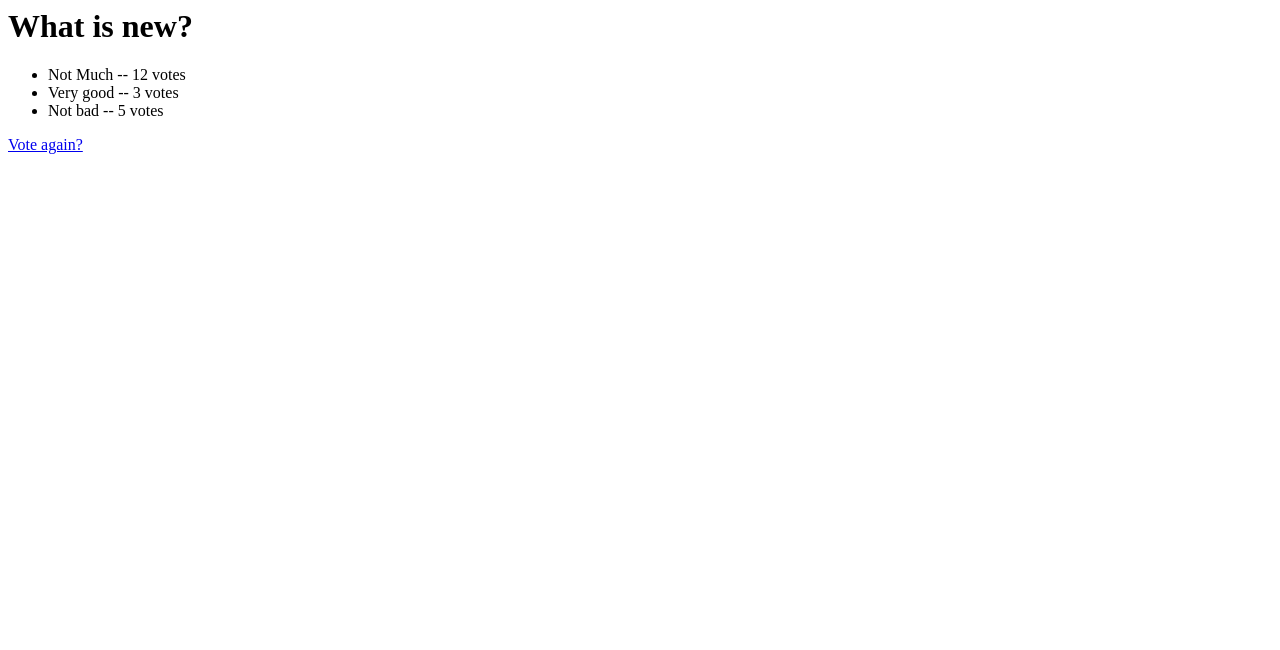
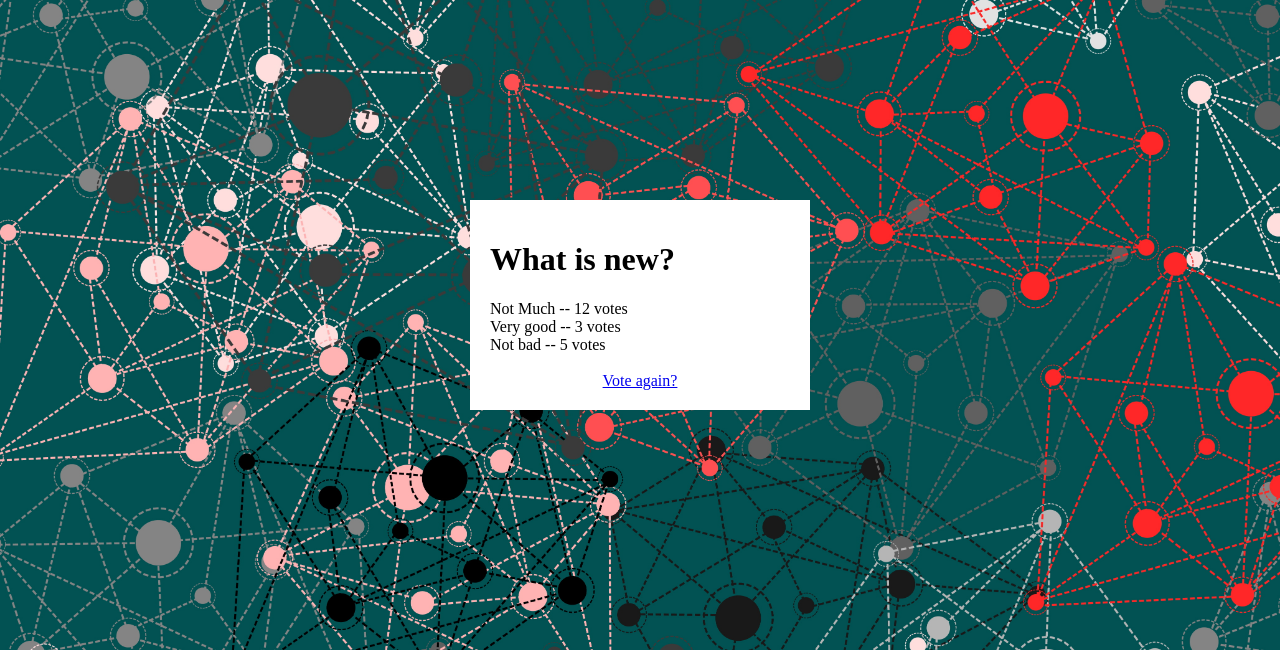
Before and after one commit to azizcruz/getstarted_project_django, a Django app: page /polls/1/results/ in a window 1280 px wide. Shown: the top 650 px of the page. Run offline with Django 3.2, Linux system fonts and the light colour scheme; data comes from the database, SQL or seed files in the repository; both versions use the stored data as it was after the commit.

Commit message:
final project

```diff
--- a/mysite/settings.py
+++ b/mysite/settings.py
@@ -55,7 +55,7 @@ ROOT_URLCONF = 'mysite.urls'
 TEMPLATES = [
     {
         'BACKEND': 'django.template.backends.django.DjangoTemplates',
-        'DIRS': [],
+        'DIRS': [os.path.join(BASE_DIR, 'templates')],
         'APP_DIRS': True,
         'OPTIONS': {
             'context_processors': [
--- a/polls/static/polls/style.css
+++ b/polls/static/polls/style.css
@@ -14,13 +14,13 @@ body {
 .polls-wrapper {
     background-color: #fff;
     padding: 20px;
-    margin: 20px;
-    display: inline-block;
+    display: block;
+    margin: 200px auto;
+    width: 300px;
 }
 
 .polls-wrapper ul {
     list-style: none;
-    text-align: center;
     margin: 0;
     padding: 0;
 }
--- a/polls/templates/polls/details.html
+++ b/polls/templates/polls/details.html
@@ -1,3 +1,8 @@
+{% load static %}
+
+<link rel="stylesheet" type="text/css" href="{% static 'polls/style.css' %}">
+
+<div class="polls-wrapper">
     <h1>{{ question.question_text }}</h1>
 
     {% if error_message %} <p><strong>{{ error_message }}</strong></p>{% endif %}
@@ -11,3 +16,4 @@
 
     <input type="submit" value="Vote">
     </form>
+</div>
--- a/polls/templates/polls/results.html
+++ b/polls/templates/polls/results.html
@@ -1,9 +1,15 @@
-<h1>{{ question.question_text }}</h1>
+{% load static %}
 
-<ul>
-{% for choice in question.choice_set.all %}
-    <li>{{ choice.choice_text }} -- {{ choice.votes }} vote{{ choice.votes|pluralize }}</li>
-{% endfor %}
-</ul>
+<link rel="stylesheet" type="text/css" href="{% static 'polls/style.css' %}">
 
-<a href="{% url 'polls:detail' question.id %}">Vote again?</a>
+<div class="polls-wrapper">
+    <h1>{{ question.question_text }}</h1>
+
+    <ul>
+    {% for choice in question.choice_set.all %}
+        <li>{{ choice.choice_text }} -- {{ choice.votes }} vote{{ choice.votes|pluralize }}</li>
+    {% endfor %}
+    </ul>
+    <br>
+    <a href="{% url 'polls:detail' question.id %}" style="text-align: center; width: 100%; display: inline-block">Vote again?</a>
+</div>
```
Also changed, not shown: mysite/templates/admin/base_site.html (added, +9 -0 lines), README.md (added), db.sqlite3. Lines whose indentation alone changed are shown as unchanged.
